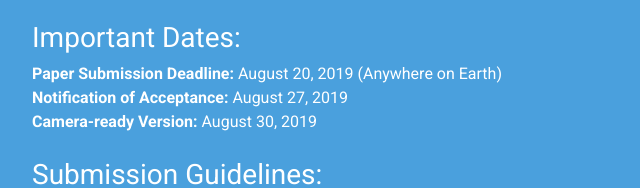
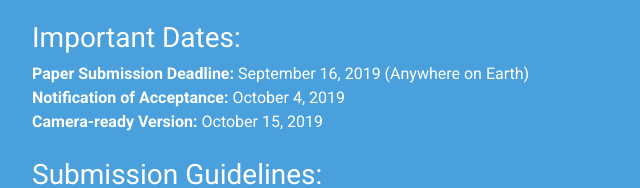
Before and after one commit to eccn-2019/pages, a plain HTML site: page index.html in a window 1280 px wide. Shown: the part 1742-1930 px from the top of the page, 367-1007 px from the left. Drawn offline with Linux system fonts and the light colour scheme.

Commit message:
eccn2019

```diff
--- a/index.html
+++ b/index.html
@@ -108,9 +108,9 @@ body {
           <li>Mobility management techniques in edge computing.</li>
           <br>
           <h3>Important Dates:</h3>
-          <span><b>Paper Submission Deadline:</b> August 20, 2019 (Anywhere on Earth)</span> <br>
-          <span><b>Notification of Acceptance:</b> August 27, 2019</span><br>
-          <span><b>Camera-ready Version:</b> August 30, 2019</span><br>
+          <span><b>Paper Submission Deadline:</b> September 16, 2019 (Anywhere on Earth)</span> <br>
+          <span><b>Notification of Acceptance:</b> October 4, 2019</span><br>
+          <span><b>Camera-ready Version:</b> October 15, 2019</span><br>
           <br>
           <h3>Submission Guidelines:</h3>
           <span>Papers must be submitted via EasyChair in the following link:</span> <br>
```
